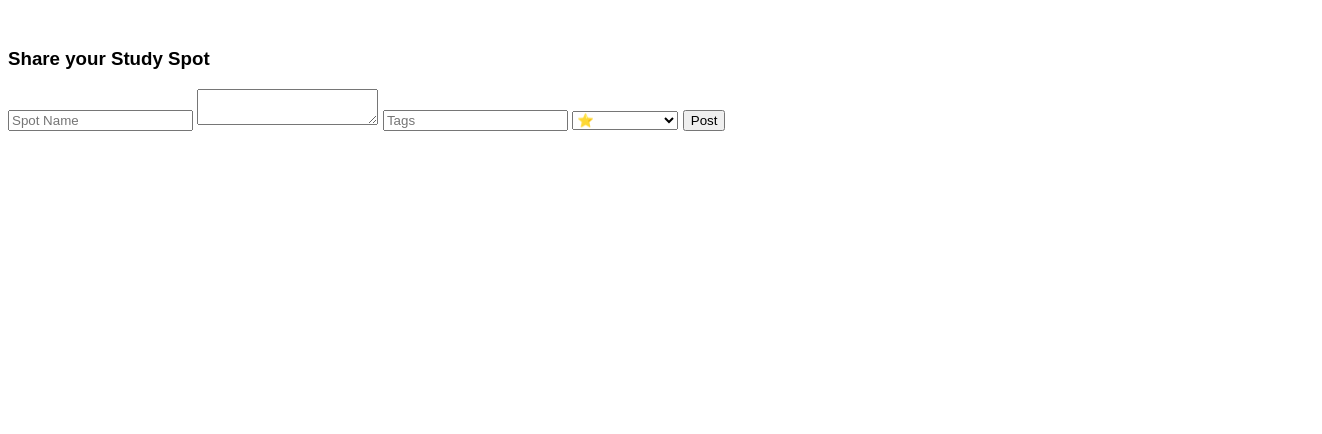
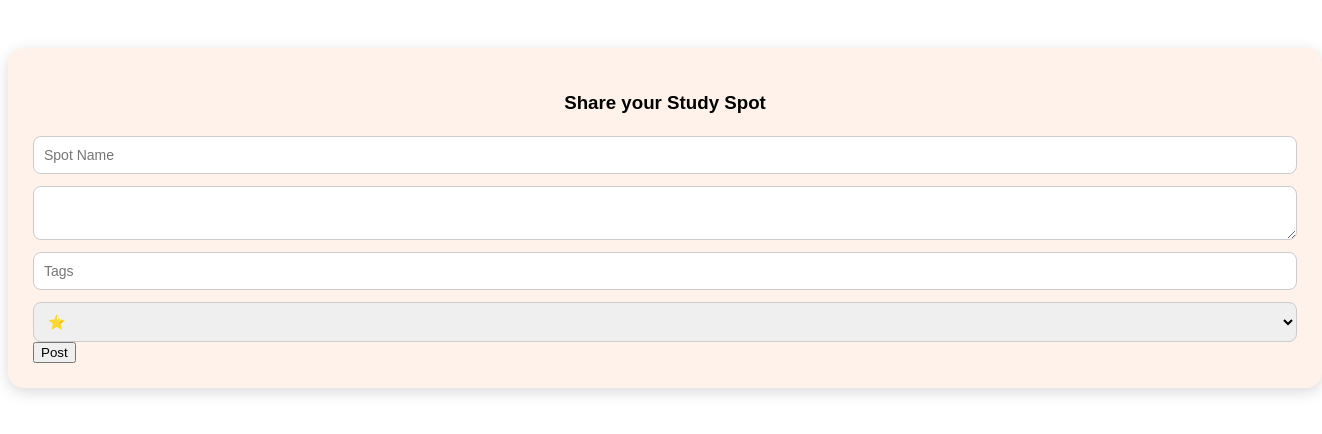
Before and after one commit to vertizm3592/Ace-Academics, a plain HTML site: page src/feed.html in a window 1280 px wide. Shown: the whole page, 1322 px wide, since content can reach past the window. Drawn offline with Linux system fonts and the light colour scheme.

Commit message:
Update feed.html

```diff
--- a/src/feed.html
+++ b/src/feed.html
@@ -8,6 +8,35 @@
       backgroundL #EAEFEF;
       justify-content: center;
       padding-top: 40px;
+    }
+
+     .center-box {
+    width: 450px;
+    margin: 0 auto;
+    justify-content: center;
+  }
+
+  #createpost {
+    background: #FFF2EB;
+    padding: 25px;
+    width: 100%;
+    border-radius: 16px;
+    box-shadow: 0px 4px 15px rgba(0,0,0,0.15);
+  }
+
+  #createpost h3 {
+    text-align: center;
+    margin-bottom: 10px;
+  }
+
+  input, textarea, select {
+    width: 100%;
+    padding: 10px;
+    margin-top: 12px;
+    border-radius: 8px;
+    border: 1px solid #ccc;
+    font-size: 14px;
+  }
 
     </style>
   </head>
```
